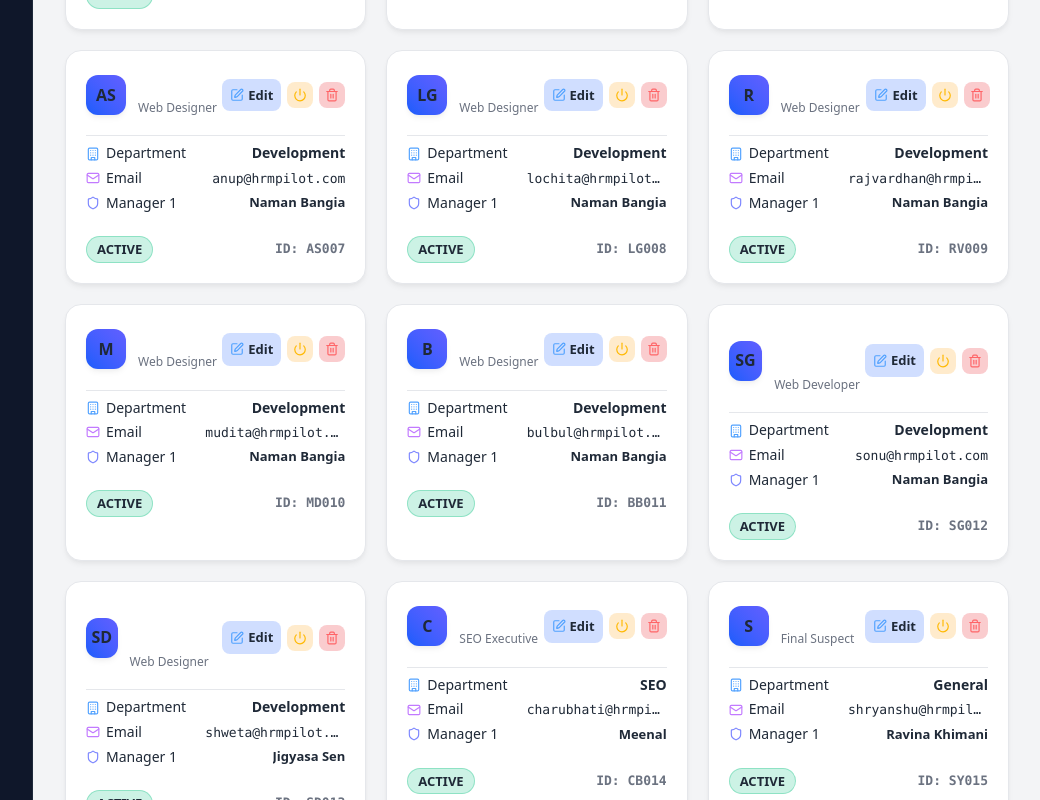
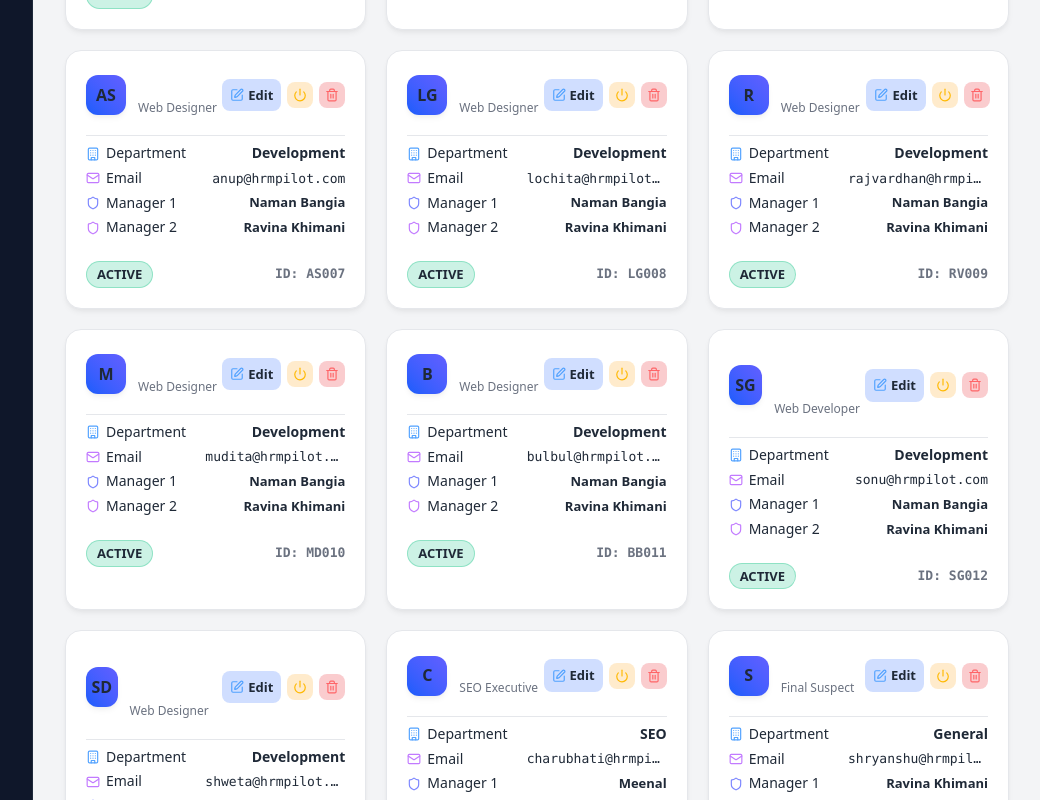
Before and after one commit to harsh12356-44/hrm-pilot-web-app, a Next.js app: page /admin/employees in a window 1280 px wide. Shown: the part 900-1700 px from the top of the page, without its empty margins (239-1279 px from the left). Built offline with nearby package versions, Linux system fonts and the light colour scheme.

Commit message:
Display both Manager 1 and Manager 2 on employee directory cards when present

```diff
--- a/src/components/EmployeesTab.tsx
+++ b/src/components/EmployeesTab.tsx
@@ -339,6 +339,18 @@ export default function EmployeesTab() {
                     {emp.primaryManager || '-- None --'}
                   </span>
                 </div>
+
+                {emp.secondaryManager && emp.secondaryManager !== '-- None --' && (
+                  <div className="flex items-center justify-between text-slate-400">
+                    <span className="flex items-center space-x-1.5">
+                      <Shield className="w-3.5 h-3.5 text-purple-400" />
+                      <span>Manager 2</span>
+                    </span>
+                    <span className="text-slate-200 font-semibold text-[11px] truncate max-w-[130px]">
+                      {emp.secondaryManager}
+                    </span>
+                  </div>
+                )}
               </div>
 
               <div className="pt-2 flex items-center justify-between text-[11px]">
```
